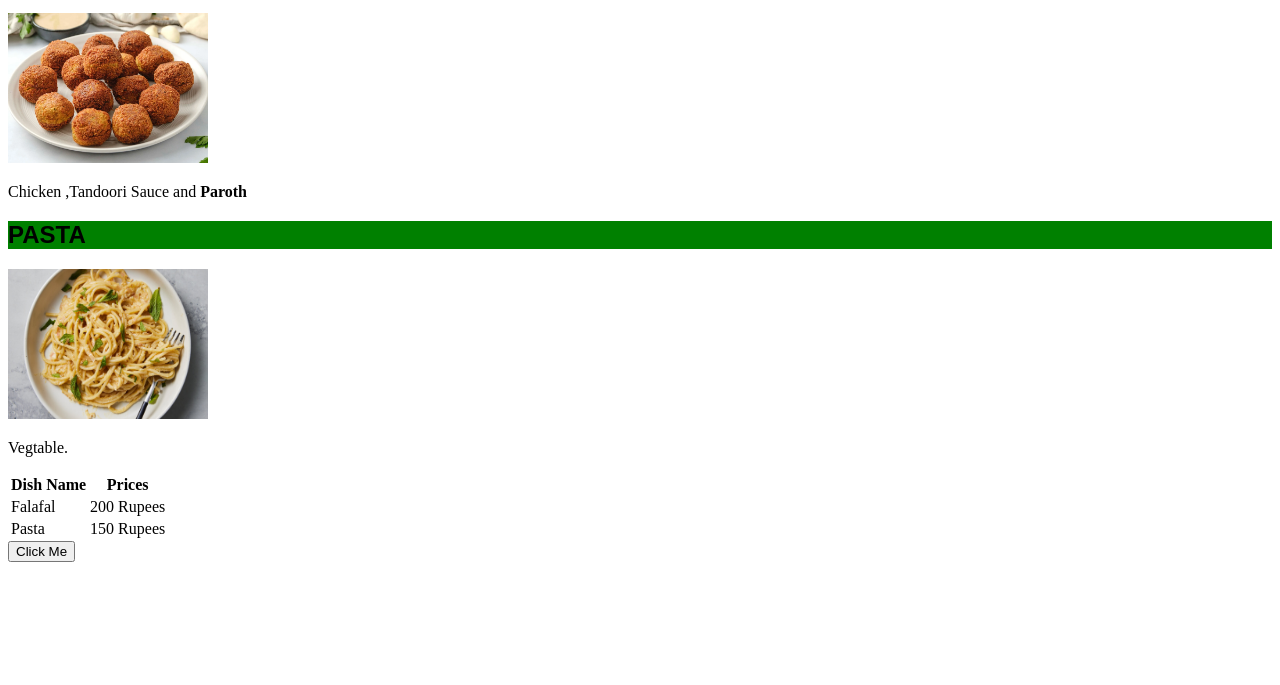
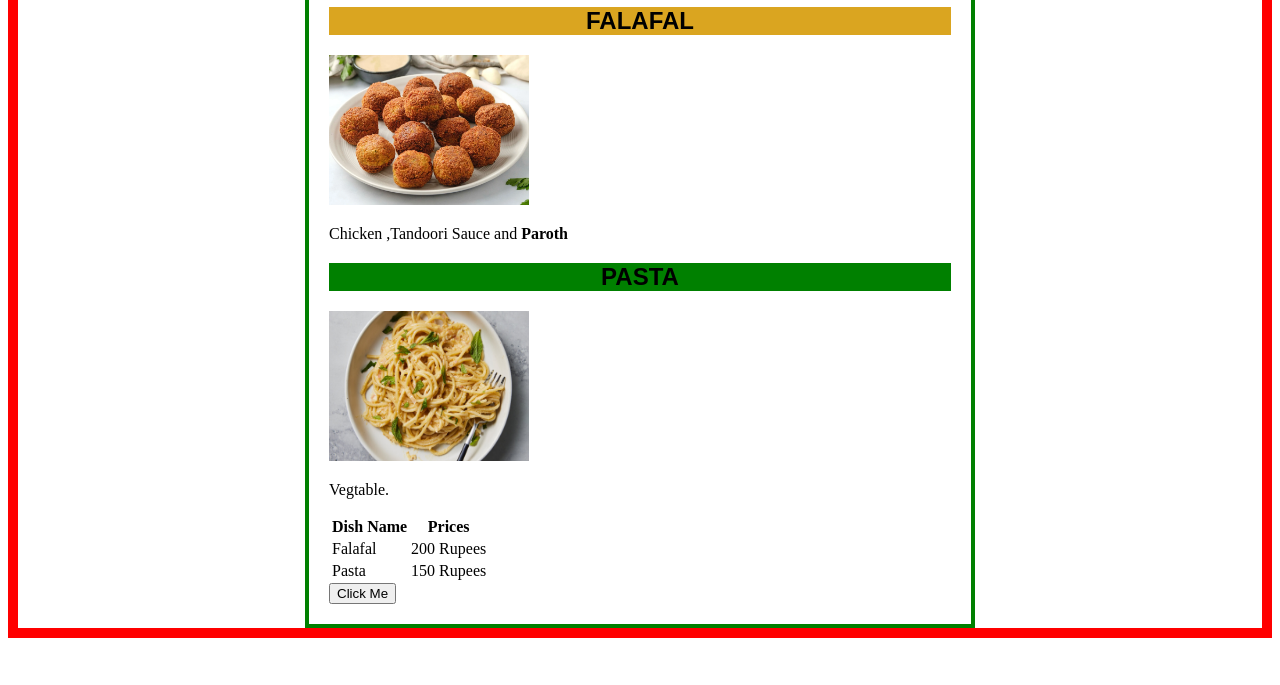
Before and after one commit to Contra-BlackFlag/Webdev, a plain HTML site: page index.html in a window 1280 px wide. Shown: the part 115-800 px from the top of the page. Drawn offline with Linux system fonts and the light colour scheme.

Commit message:
updates css

```diff
--- a/index.html
+++ b/index.html
@@ -5,7 +5,8 @@
         <link rel="stylesheet" href="style.css  "/>
     </head>
     <body>
-        <div>
+        <div class="parent">
+            <div class = "child">
         <h1>Our menu</h1>
         <h2 id = 'falafal'>Falafal</h2>
         <img src="falafal.png" alt="Falafal" width="200" height="150">
@@ -13,7 +14,7 @@
         <h2 id = 'pasta'>pasta</h2>
          <img src="pasta.jpg" alt="Pasta" width="200" height="150">
         <p>Vegtable.</p>
-            <table>
+            <table class="table">
                 <tr>
                     <th>Dish Name</th>
                     <th>Prices</th>
@@ -28,7 +29,7 @@
                 </tr>
             </table>
         <button onclick="window.open('link2.html')">Click Me</button>
-
+                </div>
         </div>
     </body>
 </html>
--- a/style.css
+++ b/style.css
@@ -2,12 +2,14 @@ h1{
 color : white;
 background : Black;
 font-family: sans-serif;
+text-align: center;
 }
 #falafal{
     color: #000;
     background-color: goldenrod;
     font-family: sans-serif;
     text-transform: uppercase;
+    text-align: center;
 
 }
 #pasta{
@@ -15,7 +17,14 @@ font-family: sans-serif;
     background-color: green;
     font-family: sans-serif;
     text-transform: uppercase;
+    text-align: center;
 }
-button :hover{
-    color: Pink;
+.parent{
+    border: red solid 10px;
 }
+.child{
+    width: 50%;
+    padding: 20px;
+    border : 4px solid green;
+    margin : auto;
+}
```
